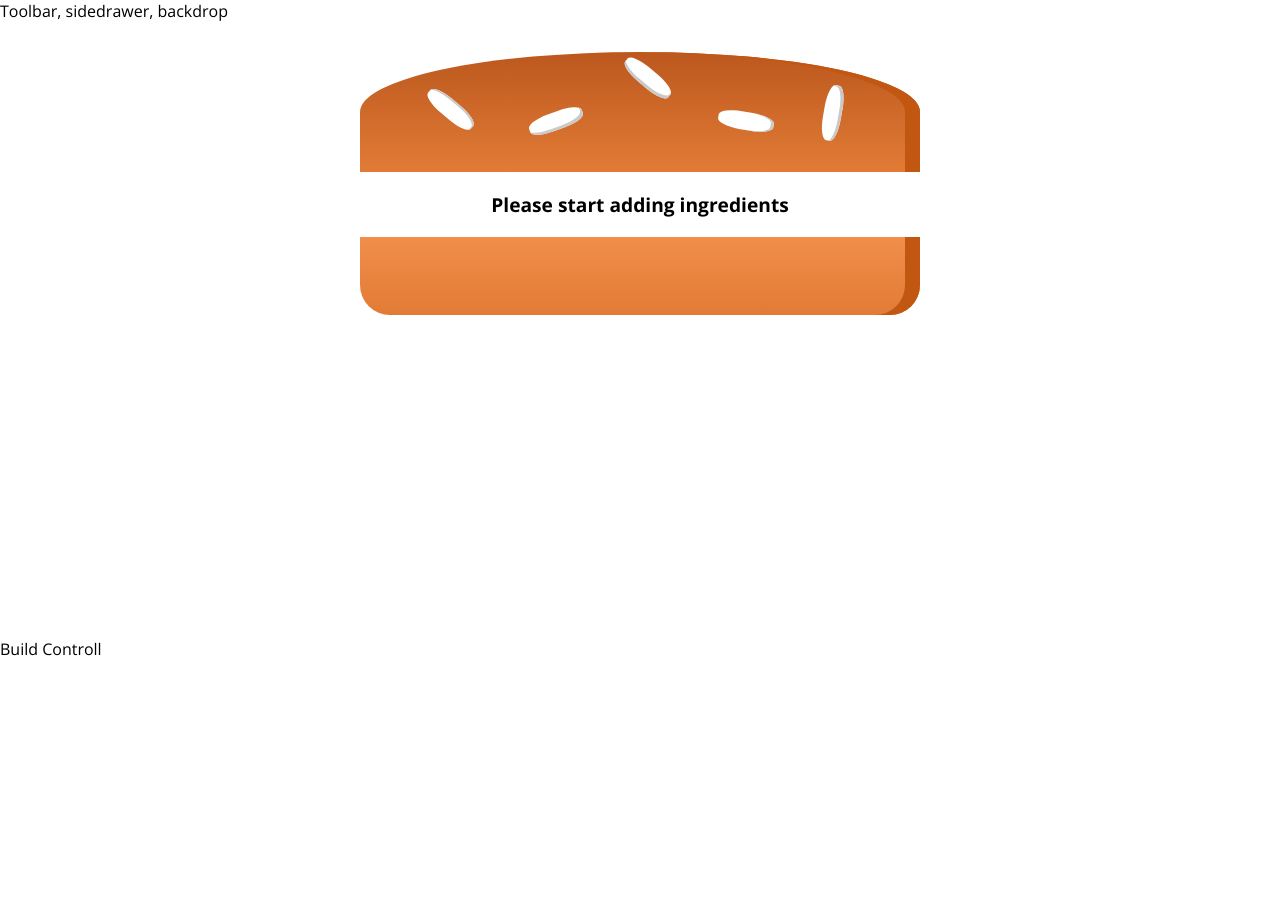
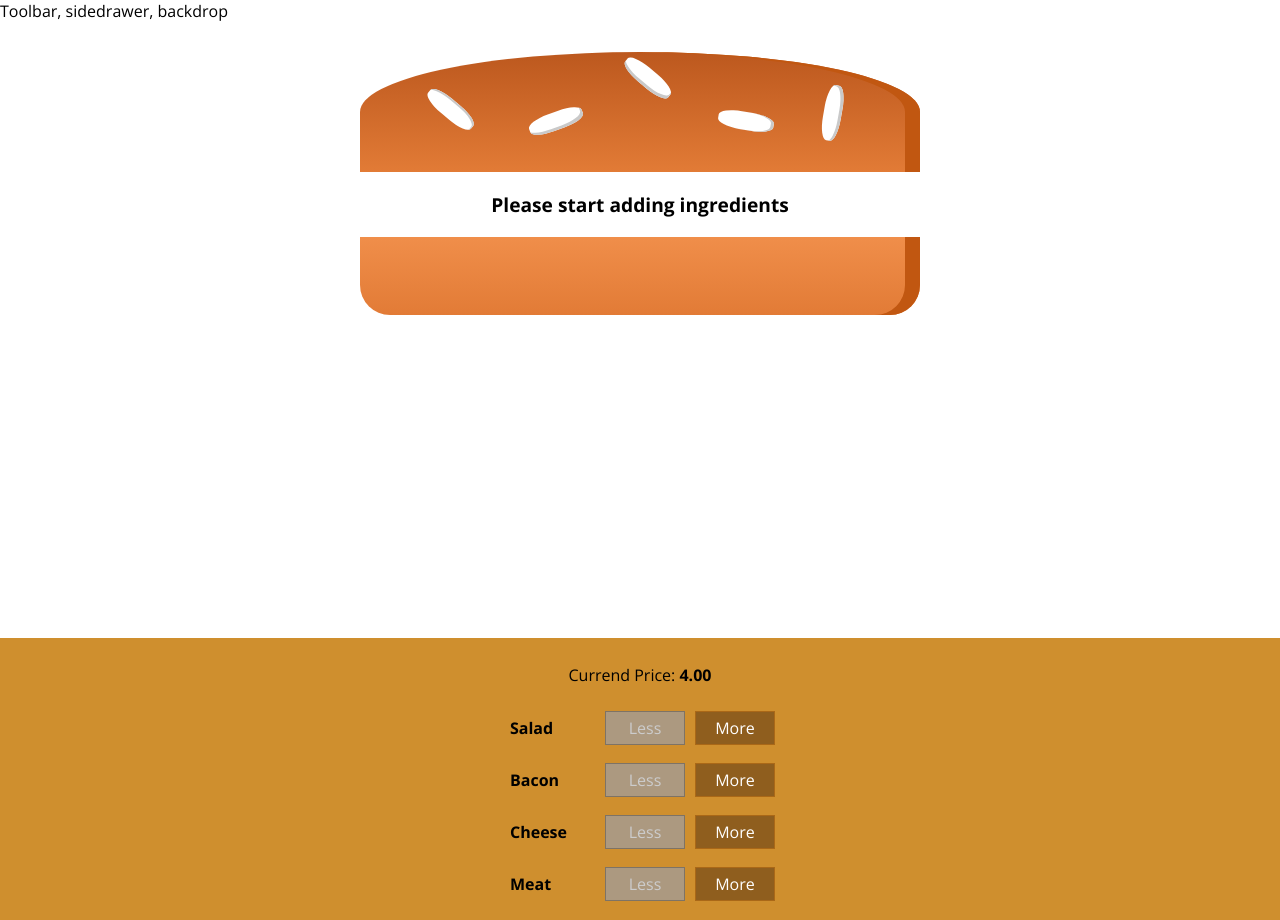
Before and after one commit to csiszaralex/ReactLearnBurgerBuilder, a React (Create React App) app: page / in a window 1280 px wide. Before the commit the page ends 800 px from the top, so only its background shows below. Built offline with nearby package versions, Linux system fonts and the light colour scheme.

Commit message:
:sparkles: Done BurgerBuilder

```diff
--- /dev/null
+++ b/src/components/buildControls/BuildControls.js
@@ -0,0 +1,28 @@
+import classes from './BuildControls.module.css';
+import BuildControl from './buildControl/BuildControl';
+
+const controls = [
+	{ label: 'Salad', type: 'salad' },
+	{ label: 'Bacon', type: 'bacon' },
+	{ label: 'Cheese', type: 'cheese' },
+	{ label: 'Meat', type: 'meat' },
+];
+
+const buildControls = (props) => {
+	return (
+		<div className={classes.BuildControls}>
+			<p>Currend Price: <strong>{props.price.toFixed(2)}</strong></p>
+			{controls.map((ctrl) => (
+				<BuildControl
+					key={ctrl.label}
+					label={ctrl.label}
+					added={()=>props.ingredientAdded(ctrl.type)}
+					removed={()=>props.ingredientRemoved(ctrl.type)}
+					disabled={props.disabled[ctrl.type]}
+				/>
+			))}
+		</div>
+	);
+};
+
+export default buildControls;
--- /dev/null
+++ b/src/components/buildControls/BuildControls.module.css
@@ -0,0 +1,51 @@
+.BuildControls {
+  width: 100%;
+  background-color: #CF8F2E;
+  display: flex;
+  flex-flow: column;
+  align-items: center;
+  box-shadow: 0 2px 1px #ccc;
+  margin: auto;
+  padding: 10px 0;
+}
+
+.OrderButton {
+  background-color: #DAD735;
+  outline: none;
+  cursor: pointer;
+  border: 1px solid #966909;
+  color: #966909;
+  font-family: inherit;
+  font-size: 1.2em;
+  padding: 15px 30px;
+  box-shadow: 2px 2px 2px #966909;
+}
+
+.OrderButton:hover, .OrderButton:active {
+  background-color: #A0DB41;
+  border: 1px solid #966909;
+  color: #966909;
+}
+
+.OrderButton:disabled {
+  background-color: #C7C6C6;
+  cursor: not-allowed;
+  border: 1px solid #ccc;
+  color: #888888;
+}
+
+.OrderButton:not(:disabled) {
+  animation: enable 0.3s linear;
+}
+
+@keyframes enable {
+  0% {
+      transform: scale(1);
+  }
+  60% {
+      transform: scale(1.1);
+  }
+  100% {
+      transform: scale(1);
+  }
+}
--- /dev/null
+++ b/src/components/buildControls/buildControl/BuildControl.js
@@ -0,0 +1,12 @@
+import classes from './BuildControl.module.css';
+
+const buildControl = (props) => {
+	return (
+		<div className={classes.BuildControl}>
+			<div className={classes.Label}>{props.label}</div>
+			<button className={classes.Less} onClick={ props.removed} disabled={props.disabled}>Less</button>
+			<button className={classes.More} onClick={ props.added}>More</button>
+		</div>
+	);
+};
+export default buildControl;
--- /dev/null
+++ b/src/components/buildControls/buildControl/BuildControl.module.css
@@ -0,0 +1,56 @@
+.BuildControl {
+  display: flex;
+  justify-content: space-between;
+  align-items: center;
+  margin: 5px 0;
+}
+
+.BuildControl button {
+  display: block;
+  font: inherit;
+  padding: 5px;
+  margin: 0 5px;
+  width: 80px;
+  border: 1px solid #AA6817;
+  cursor: pointer;
+  outline: none;
+}
+
+.BuildControl button:disabled {
+  background-color: #AC9980;
+  border: 1px solid #7E7365;
+  color: #ccc;
+  cursor: default;
+}
+
+.BuildControl button:hover:disabled {
+  background-color: #AC9980;
+  color: #ccc;
+  cursor: not-allowed;
+}
+
+.Label {
+  padding: 10px;
+  font-weight: bold;
+  width: 80px;
+}
+
+.BuildControl .Less {
+  background-color: #D39952;
+  color: white;
+}
+
+.BuildControl .More {
+  background-color: #8F5E1E;
+  color: white;
+}
+
+.BuildControl .Less:hover, .BuildControl .Less:active {
+  background-color: #DAA972;
+  color: white;
+}
+
+.BuildControl .More:hover,.BuildControl .More:active {
+  background-color: #99703F;
+  color: white;
+}
--- a/src/containers/BurgerBuilder/BurgerBuilder.js
+++ b/src/containers/BurgerBuilder/BurgerBuilder.js
@@ -1,6 +1,13 @@
 import { Component } from 'react';
 import Burger from '../../components/burger/Burger';
+import BuildControls from '../../components/buildControls/BuildControls';
 
+const INGREDIENT_PRICE = {
+	salad: 0.5,
+	cheese: 0.4,
+	meat: 1.3,
+	bacon: 0.7,
+};
 class BurgerBuilder extends Component {
 	state = {
 		ingredients: {
@@ -9,13 +16,49 @@
 			cheese: 0,
 			meat: 0,
 		},
+		totalPrice: 4,
+	};
+
+	addIngredientHandler = (type) => {
+		const oldCount = this.state.ingredients[type];
+		const updatedCount = oldCount + 1;
+		const updatedIngredients = { ...this.state.ingredients };
+		updatedIngredients[type] = updatedCount;
+		const priceAddition = INGREDIENT_PRICE[type];
+		const newPrize = this.state.totalPrice + priceAddition;
+		this.setState({
+			totalPrice: newPrize,
+			ingredients: updatedIngredients,
+		});
+	};
+	removeIngredientHandler = (type) => {
+		const oldCount = this.state.ingredients[type];
+		if(oldCount <= 0) return;
+		const updatedCount = oldCount - 1;
+		const updatedIngredients = { ...this.state.ingredients };
+		updatedIngredients[type] = updatedCount;
+		const priceDeduction = INGREDIENT_PRICE[type];
+		const newPrize = this.state.totalPrice - priceDeduction;
+		this.setState({
+			totalPrice: newPrize,
+			ingredients: updatedIngredients,
+		});
 	};
 
 	render() {
+		const disabledInfo ={...this.state.ingredients}
+		for (const key in disabledInfo) {
+			disabledInfo[key] = disabledInfo[key] <= 0
+		}
 		return (
 			<>
 				<Burger ingredients={this.state.ingredients} />
-				<div>Build Controll</div>
+				<BuildControls
+					ingredientAdded={this.addIngredientHandler}
+					ingredientRemoved={this.removeIngredientHandler}
+					disabled={disabledInfo}
+					price={this.state.totalPrice}
+				/>
 			</>
 		);
 	}
```
